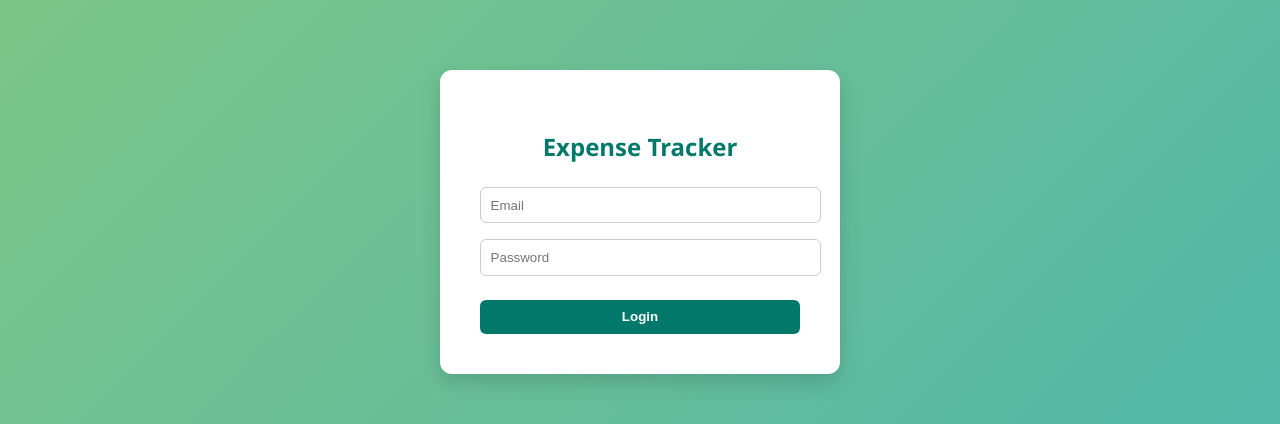
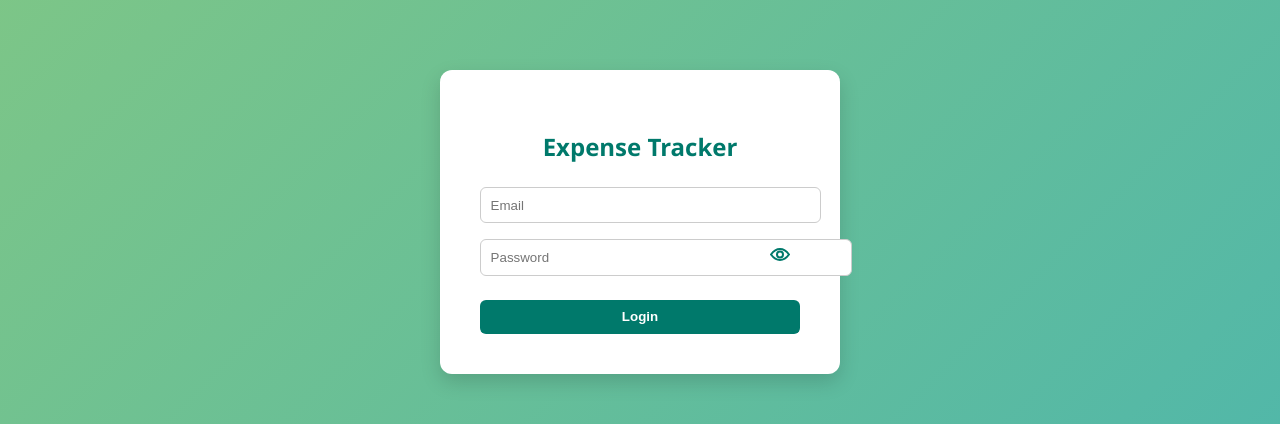
Before and after one commit to tom-samuel/expense-tracker, a React (Vite) app: page / in a window 1280 px wide. Shown: the part 178-602 px from the top of the page. Built offline with nearby package versions, Linux system fonts and the light colour scheme.

Commit message:
Update LoginForm.jsx

```diff
--- a/src/components/LoginForm.jsx
+++ b/src/components/LoginForm.jsx
@@ -3,6 +3,7 @@ import React, { useState } from "react";
 function LoginForm({ onLogin }) {
   const [email, setEmail] = useState("");
   const [password, setPassword] = useState("");
+  const [showPassword, setShowPassword] = useState(false);
 
   const handleSubmit = (e) => {
     e.preventDefault();
@@ -25,7 +26,8 @@ function LoginForm({ onLogin }) {
           borderRadius: "12px",
           boxShadow: "0 8px 20px rgba(0,0,0,0.15)",
           width: "320px",
-          textAlign: "center"
+          textAlign: "center",
+          position: "relative"
         }}
       >
         <h2 style={{ marginBottom: "1.5rem", color: "#00796b" }}>Expense Tracker</h2>
@@ -34,15 +36,42 @@ function LoginForm({ onLogin }) {
           placeholder="Email"
           value={email}
           onChange={e => setEmail(e.target.value)}
-          style={{ width: "100%", marginBottom: "1rem" }}
+          style={{ width: "100%", marginBottom: "1rem", padding: "0.6rem", borderRadius: "6px", border: "1px solid #ccc" }}
         />
-        <input
-          type="password"
-          placeholder="Password"
-          value={password}
-          onChange={e => setPassword(e.target.value)}
-          style={{ width: "100%", marginBottom: "1.5rem" }}
-        />
+
+        <div style={{ position: "relative", marginBottom: "1.5rem" }}>
+          <input
+            type={showPassword ? "text" : "password"}
+            placeholder="Password"
+            value={password}
+            onChange={e => setPassword(e.target.value)}
+            style={{ width: "100%", padding: "0.6rem 2.5rem 0.6rem 0.6rem", borderRadius: "6px", border: "1px solid #ccc" }}
+          />
+          <span
+            onClick={() => setShowPassword(!showPassword)}
+            style={{
+              position: "absolute",
+              right: "10px",
+              top: "50%",
+              transform: "translateY(-50%)",
+              cursor: "pointer"
+            }}
+          >
+            {showPassword ? (
+              <svg xmlns="http://www.w3.org/2000/svg" width="20" height="20" fill="none" stroke="#00796b" strokeWidth="2" strokeLinecap="round" strokeLinejoin="round">
+                <path d="M1 1l18 18" /> {/* slash */}
+                <path d="M10 4.5C5 4.5 1 10 1 10s4 5.5 9 5.5c1.6 0 3.1-.5 4.3-1.4" />
+                <path d="M14.9 14.9C13.1 15.6 11.1 16 10 16c-5 0-9-5.5-9-5.5s1.7-2.3 4.1-3.6" />
+              </svg>
+            ) : (
+              <svg xmlns="http://www.w3.org/2000/svg" width="20" height="20" fill="none" stroke="#00796b" strokeWidth="2" strokeLinecap="round" strokeLinejoin="round">
+                <path d="M1 10s4-5.5 9-5.5 9 5.5 9 5.5-4 5.5-9 5.5S1 10 1 10z" />
+                <circle cx="10" cy="10" r="3" />
+              </svg>
+            )}
+          </span>
+        </div>
+
         <button type="submit" style={{
           width: "100%",
           padding: "0.6rem",
```
